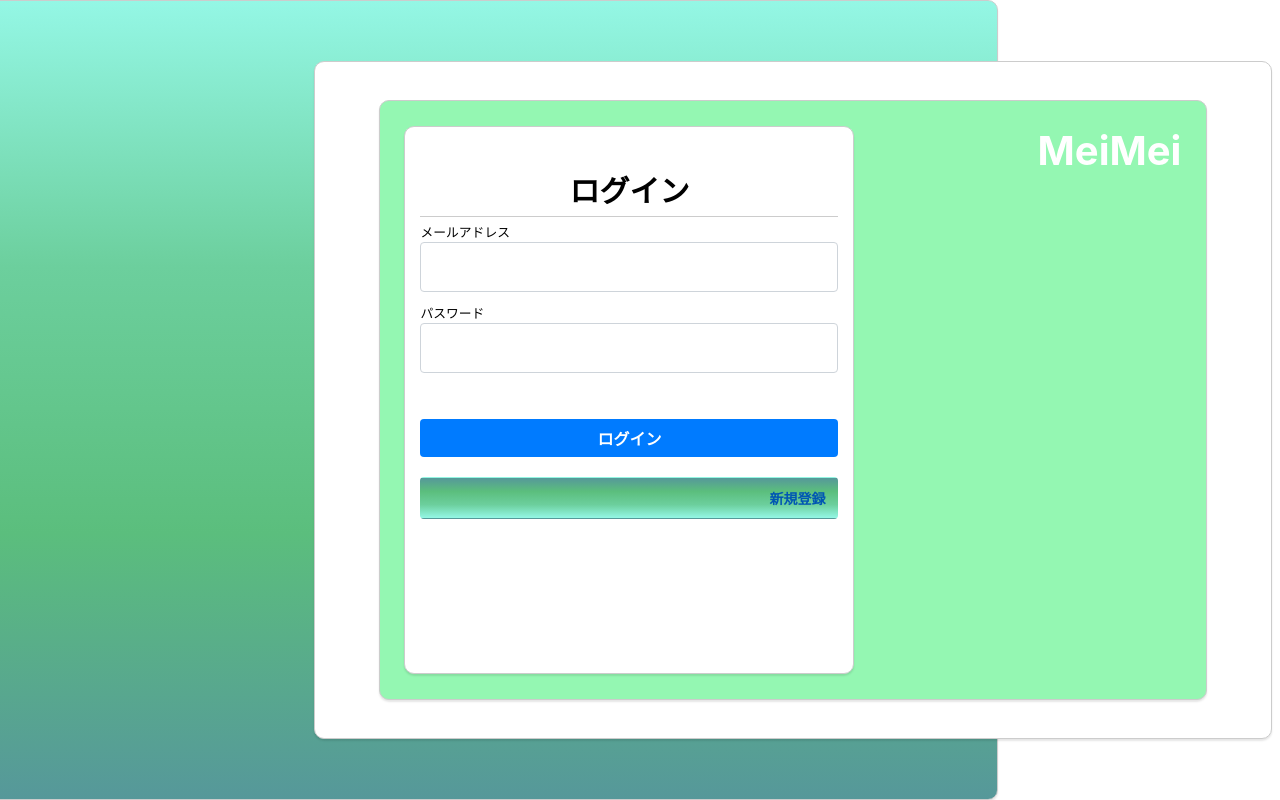
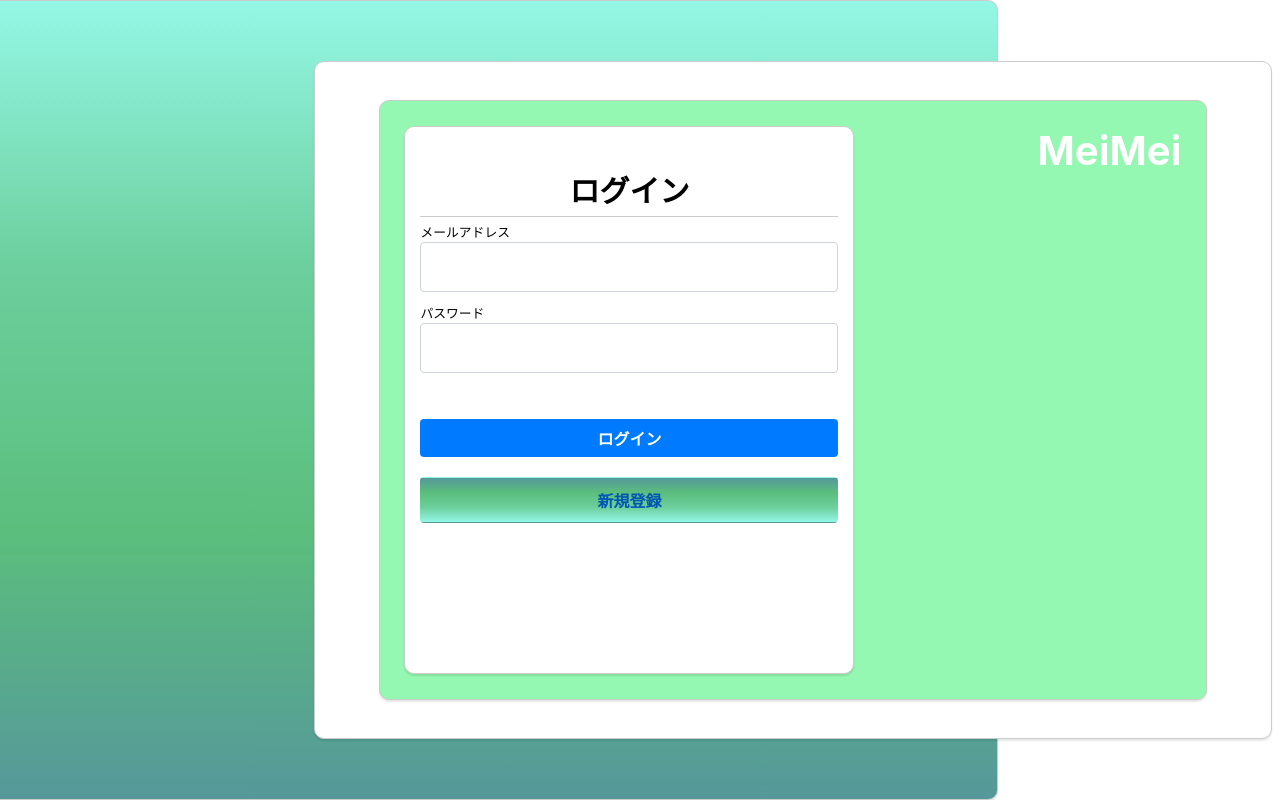
Before and after one commit to 3conangxindep/MeiMei, a React (Create React App) app in the folder client/: page /loginPage in a window 1280 px wide. Built offline with nearby package versions, Linux system fonts and the light colour scheme.

Commit message:
sua nut dang ky

```diff
--- a/client/src/components/LoginPage/LoginPage.jsx
+++ b/client/src/components/LoginPage/LoginPage.jsx
@@ -71,8 +71,8 @@ const LoginPage = () => {
                                 id="email"
                                 value={email}
                                 onChange={(e) => setEmail(e.target.value)}
-                                // placeholder="meimei@gmail.com"
-                                // required
+                                //placeholder="meimei@gmail.com"
+                                //required
                               />
                               <label for="email" className='Label'>メールアドレス</label>
                               </div>
@@ -83,15 +83,15 @@ const LoginPage = () => {
                                  className='FormInput'
                                  value={password}
                                  onChange={(e) => setPassword(e.target.value)}
-                                 // placeholder="******"
-                                //  required
+                                 //placeholder="******"
+                                 //required
                                 />
                                 <label for='password' className='Label'>パスワード</label>
                               </div>
                             </div>
                             <button className='LoginButton' type='submit'>ログイン</button><br />
-                            <button className='CreateButton'><Link to="/SignUpPage">新規登録</Link></button><br />
                         </form>
+                        <Link to="/signUpPage" className='CreateButton'>新規登録</Link><br />
                         {loading && (
                             <div role="status" className="pt-4 flex">
                                 <span className="sr-only">Loading...</span>
```
